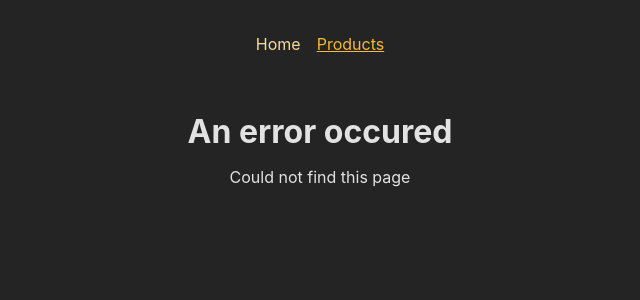
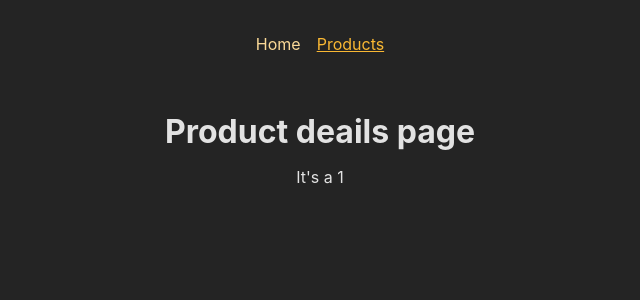
Before and after one commit to tarunislucky/react-router, a React (Create React App) app: page /products/1 in a window 1280 px wide. Shown: the top 300 px of the page, without its empty margins (320-960 px from the left). Built offline with nearby package versions, Linux system fonts and the light colour scheme.

Commit message:
dynamic routing and params

```diff
--- a/src/App.js
+++ b/src/App.js
@@ -1,6 +1,7 @@
 import { createBrowserRouter, RouterProvider } from "react-router-dom";
 import ErrorPage from "./pages/Error";
 import Homepage from "./pages/Homepage";
+import ProductDetails from "./pages/ProductDetails";
 import Products from "./pages/Products";
 import Root from "./pages/Root";
 function App() {
@@ -12,7 +13,8 @@ function App() {
       errorElement: <ErrorPage />,
       children: [
         { path: "/", element: <Homepage /> },
-        { path: "/products", element: <Products /> }
+        { path: "/products", element: <Products /> },
+        { path: "/products/:id", element: <ProductDetails /> }
       ]
     },
   ]);
--- /dev/null
+++ b/src/pages/ProductDetails.js
@@ -0,0 +1,13 @@
+import { useParams } from "react-router-dom";
+
+const ProductDetails = () => {
+	const param = useParams();
+
+	return (
+		<>
+			<h1>Product deails page</h1>
+			<p>It's a {param.id}</p>
+		</>
+	)
+}
+export default ProductDetails;
--- a/src/pages/Products.js
+++ b/src/pages/Products.js
@@ -1,8 +1,13 @@
 import { Fragment } from "react";
+import { Link } from "react-router-dom";
 const Products = () => {
 	return (
 		<>
 			<h1>The Products page</h1>
+			<ul>
+				<li><Link to="/products/laptop">Laptop</Link></li>
+				<li><Link to="/products/mobile">Mobile</Link></li>
+			</ul>
 		</>
 	)
 }
```
